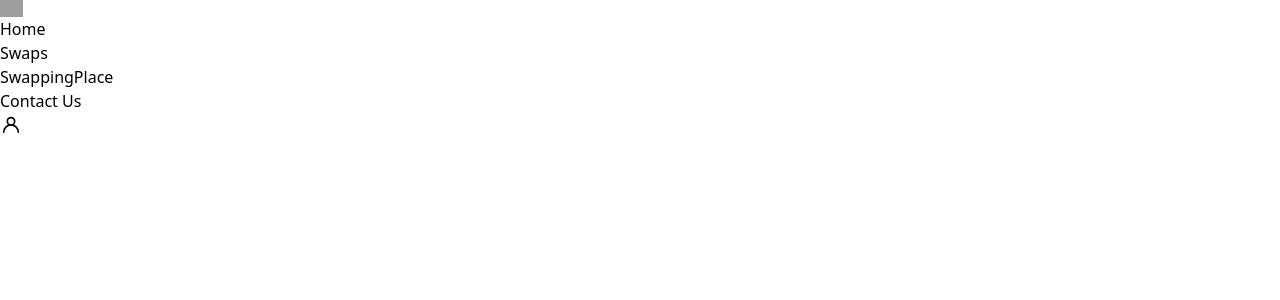
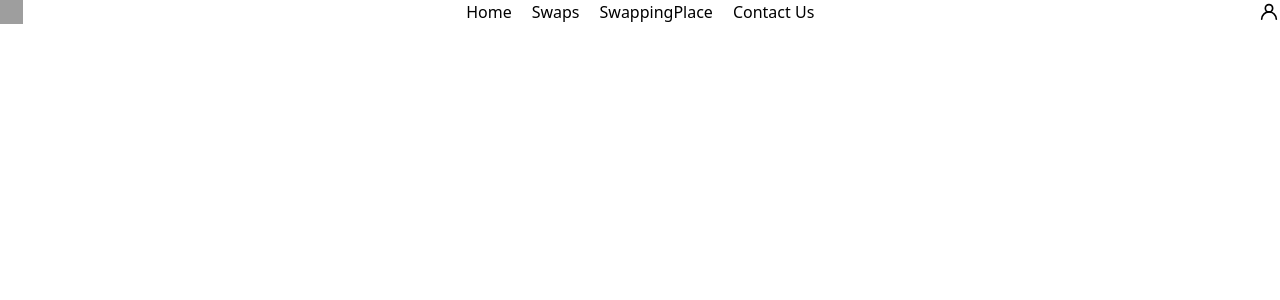
Before and after one commit to AleksandrRise/spartan-swap, a Next.js app: page /swapping-place in a window 1280 px wide. Shown: the top 300 px of the page. Built offline with nearby package versions, Linux system fonts and the light colour scheme; grey boxes are pictures that could not be loaded.

Commit message:
Added initial styles to linkslist and navbar in general

```diff
--- a/src/components/NavBar.tsx
+++ b/src/components/NavBar.tsx
@@ -10,13 +10,14 @@ export default function NavBar() {
     ];
 
     // Classes
-    const linksListClasses = ""
+    const navClasses = "flex justify-between"
+    const linksListClasses = "flex gap-5"
     const logoSrc = "/images/logo-white.png"
     const logoAlt = "Logo"
     const profileLink = ""
 
     return (
-        <nav>
+        <nav className={navClasses}>
             <Image src={logoSrc} alt={logoAlt} width={22.5} height={22.5} />
 
             <ul className={linksListClasses}>
```
